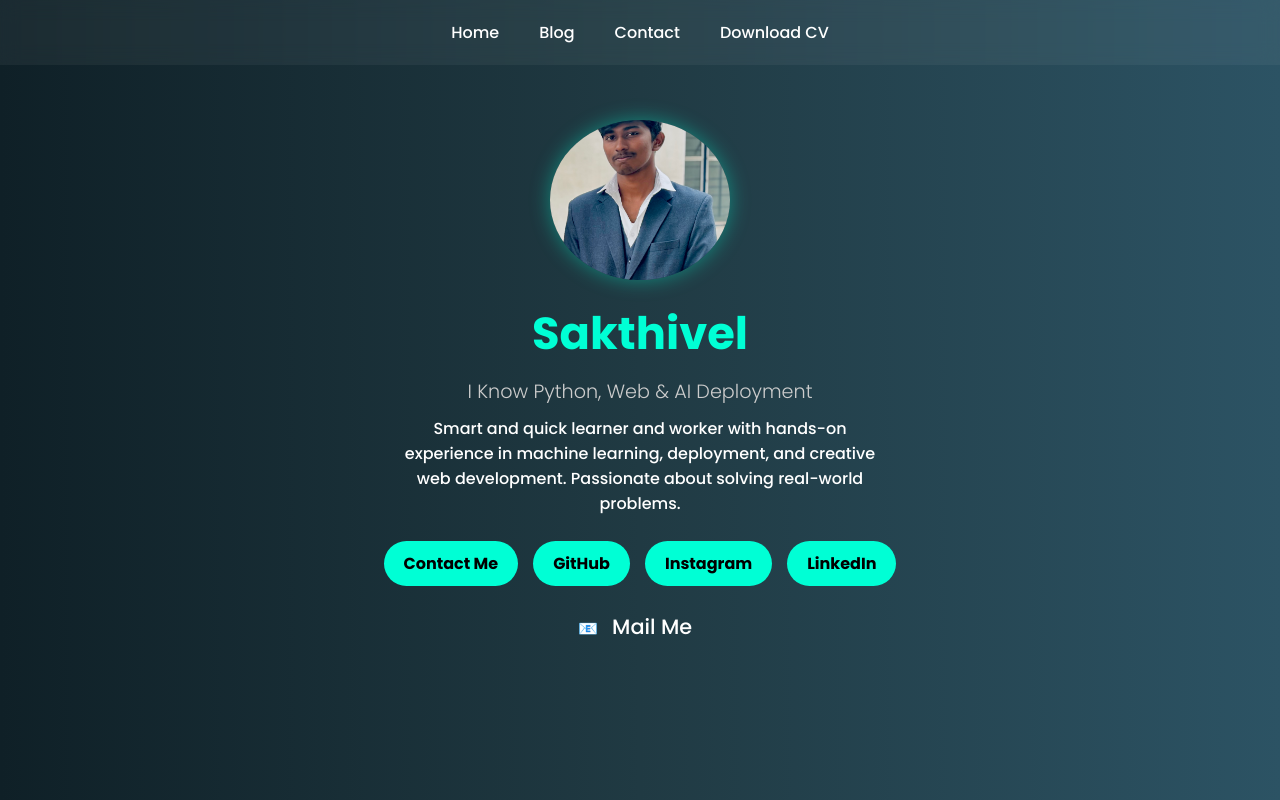
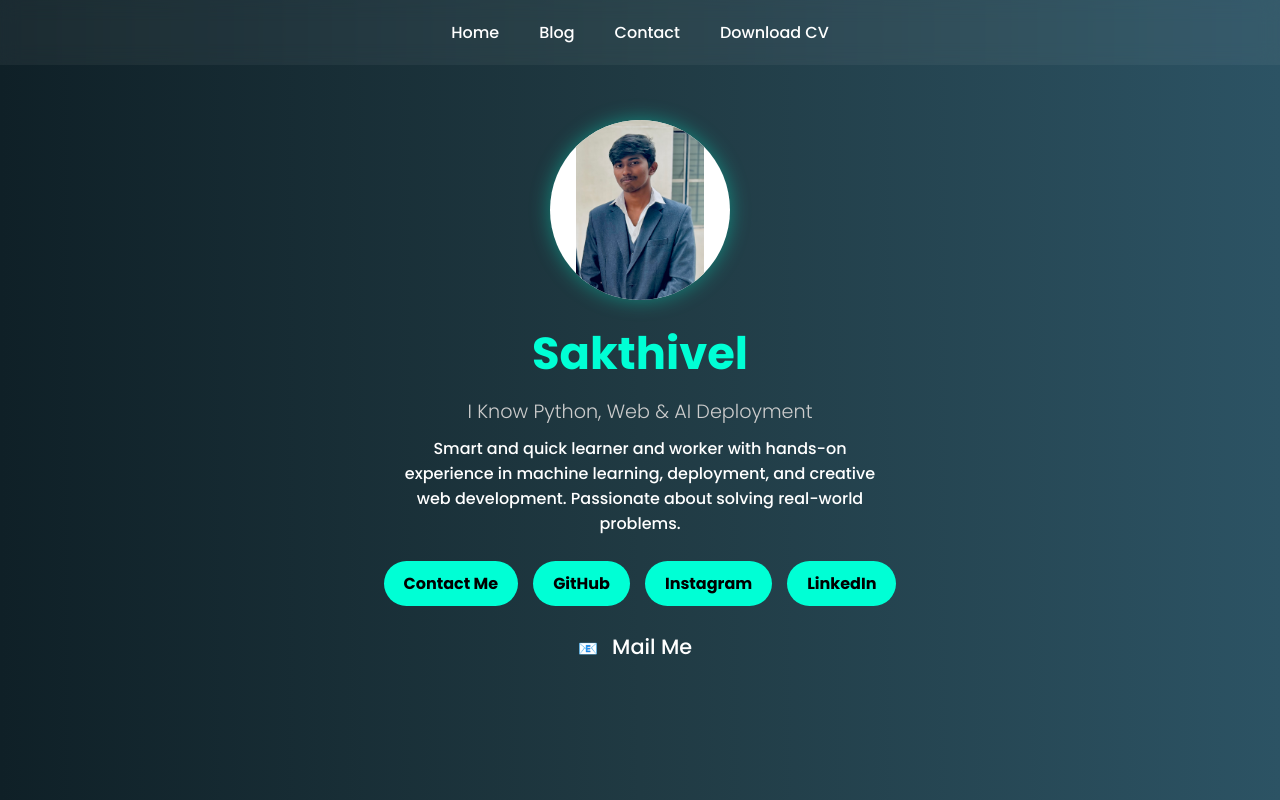
Before and after one commit to sakthivel-136/website, a plain HTML site: page INDEX.html in a window 1280 px wide. Drawn offline with Linux system fonts and the light colour scheme.

Commit message:
Update INDEX.html

```diff
--- a/INDEX.html
+++ b/INDEX.html
@@ -54,13 +54,15 @@
         }
 
         .profile-img {
-            border-radius: 50%;
-            width: 180px;
-            height: 160px;
-            object-fit: cover;
-            box-shadow: 0 0 20px rgba(0,255,213,0.4);
-            margin-bottom: 20px;
-        }
+    border-radius: 50%;
+    width: 180px;
+    height: 180px; /* increase height to match width for a perfect circle */
+    object-fit: contain; /* OR use 'scale-down' */
+    box-shadow: 0 0 20px rgba(0,255,213,0.4);
+    margin-bottom: 20px;
+    background-color: white; /* optional if image has transparency */
+}
+
 
         h1 {
             font-size: 2.8rem;
```
